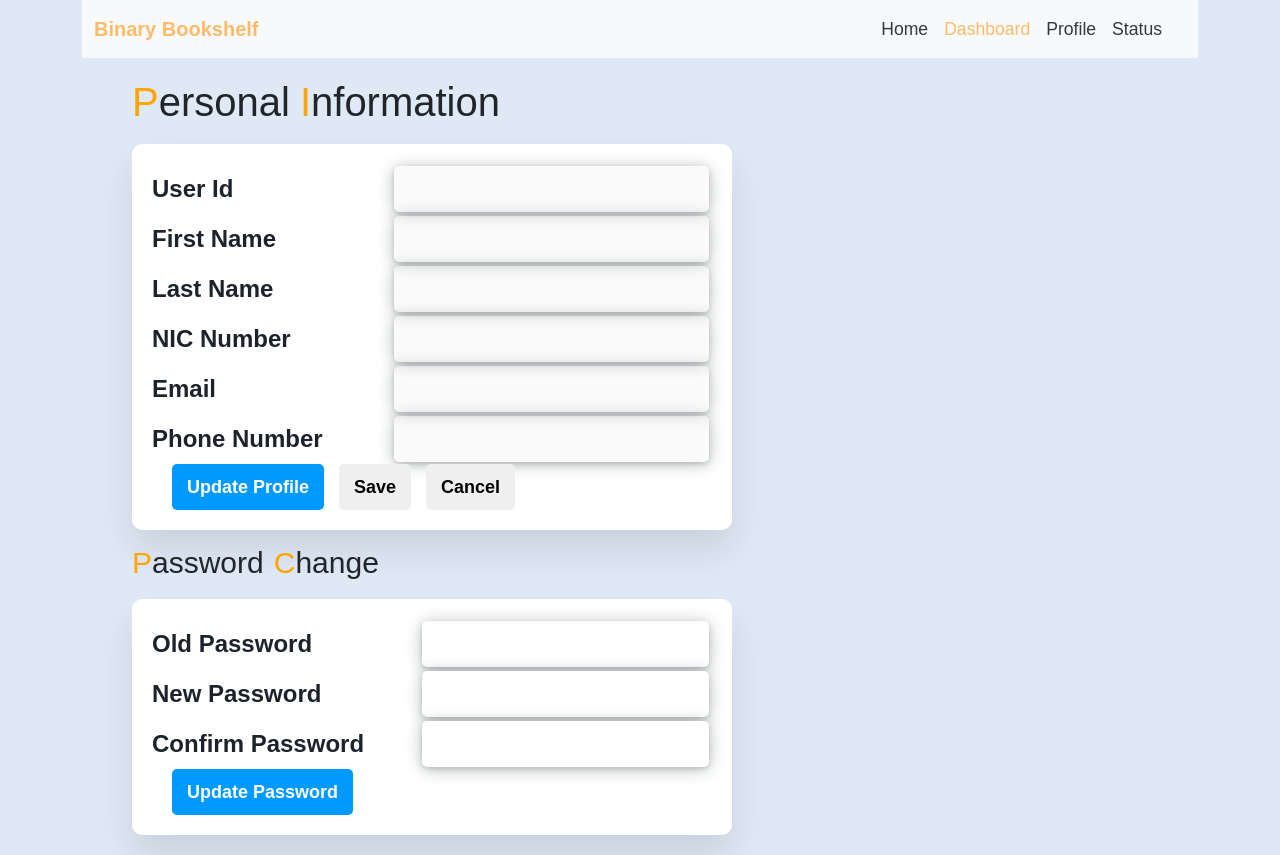
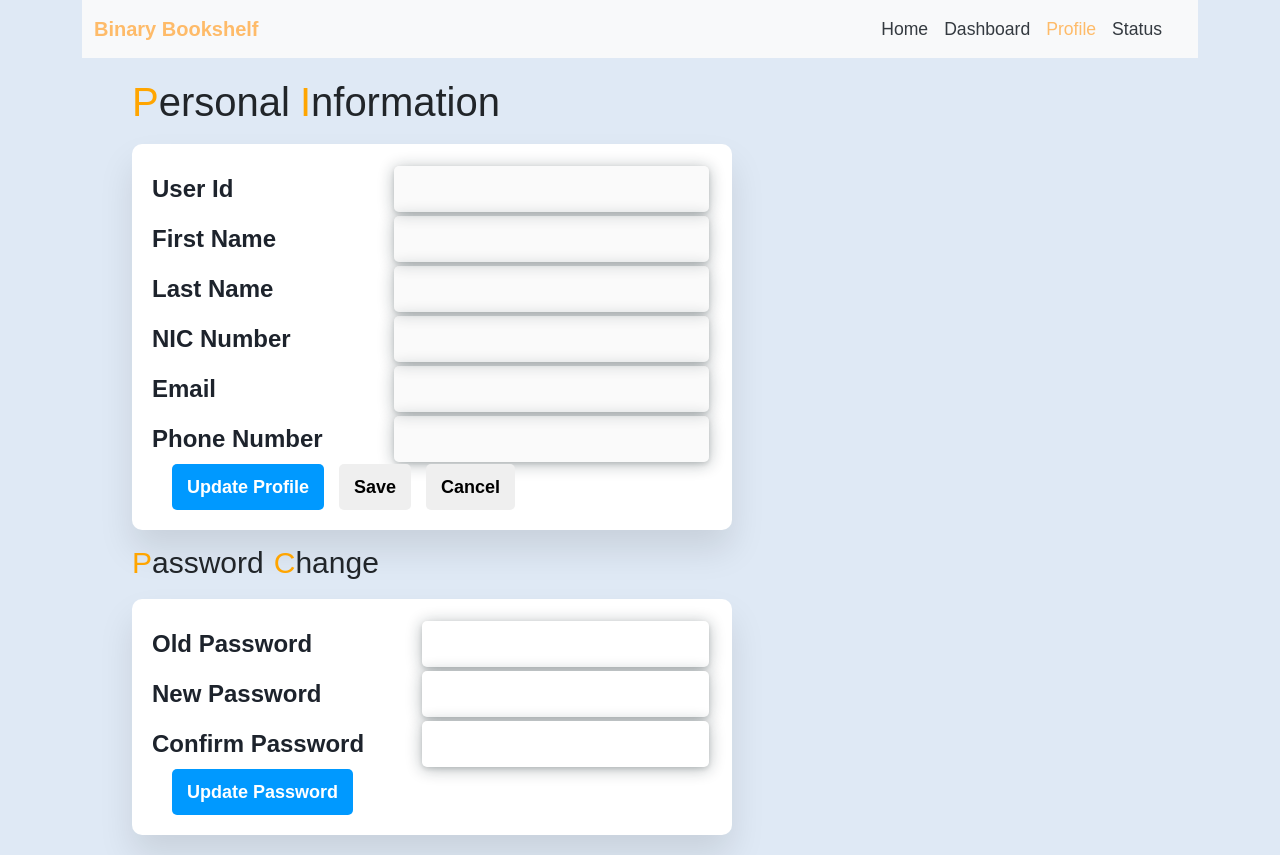
Before and after one commit to NithuJanzee/LibraryManagment_MileStone2, a plain HTML site: page LibraryFrontend/User/UserProfilePage/UserProfile.html in a window 1280 px wide. Drawn offline with Linux system fonts and the light colour scheme.

Commit message:
Arthi update

```diff
--- a/LibraryFrontend/User/UserProfilePage/UserProfile.html
+++ b/LibraryFrontend/User/UserProfilePage/UserProfile.html
@@ -26,13 +26,13 @@
                 <div class="offcanvas-body">
                   <ul class="navbar-nav justify-content-end flex-grow-1 pe-3">
                     <li class="nav-item">
-                      <a class="nav-link " href="../UserHomePage/UserGrid.html">Home</a>
+                      <a class="nav-link "href="../UserHomePage/UserGrid.html">Home</a>
                     </li>
                     <li class="nav-item">
-                      <a class="nav-link active" aria-current="page" href="../UserDashBoardPage/UserDashBoard.html">Dashboard</a>
+                      <a class="nav-link" href="../UserDashBoardPage/UserDashBoard.html">Dashboard</a>
                     </li>
                     <li class="nav-item">
-                      <a class="nav-link" href="../UserProfilePage/UserProfile.html">Profile</a>
+                      <a class="nav-link active" aria-current="page" href="../UserProfilePage/UserProfile.html">Profile</a>
                     </li>
                     <li class="nav-item">
                       <a class="nav-link" href="#">Status</a>
```
Also changed, not shown: LibraryFrontend/User/UserHomePage/UserGrid.html (+1 -1 lines).
